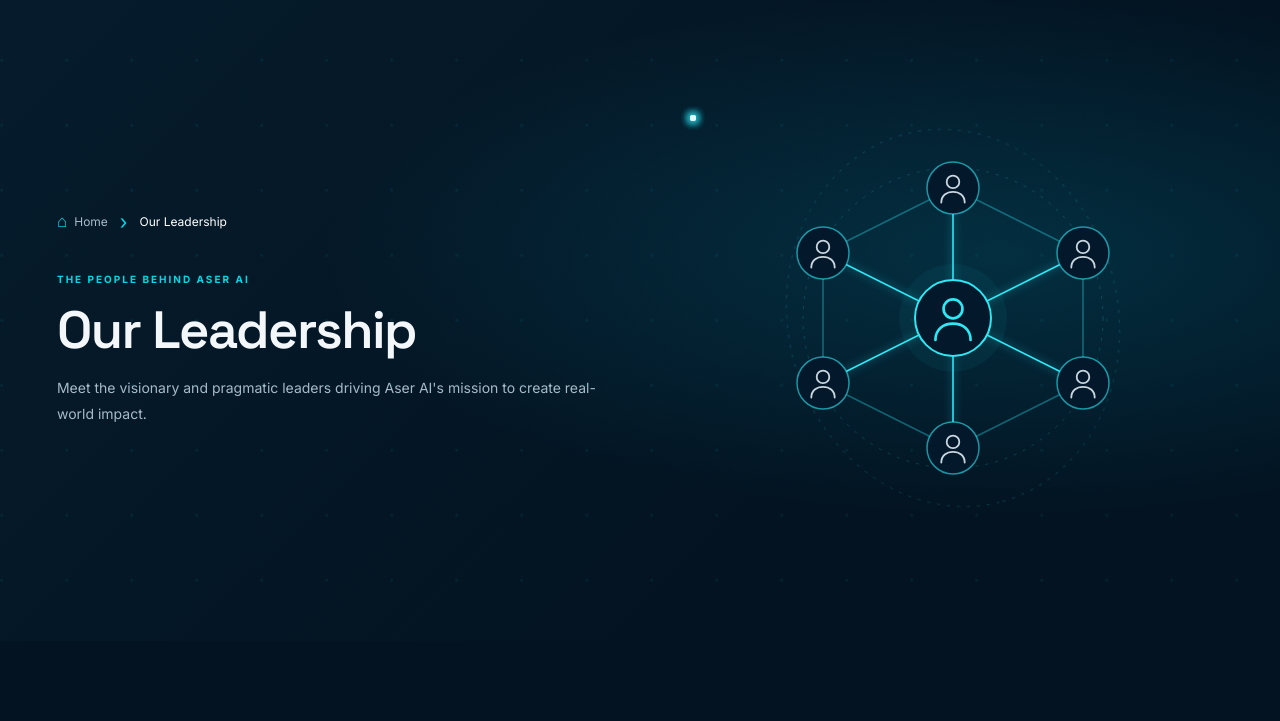
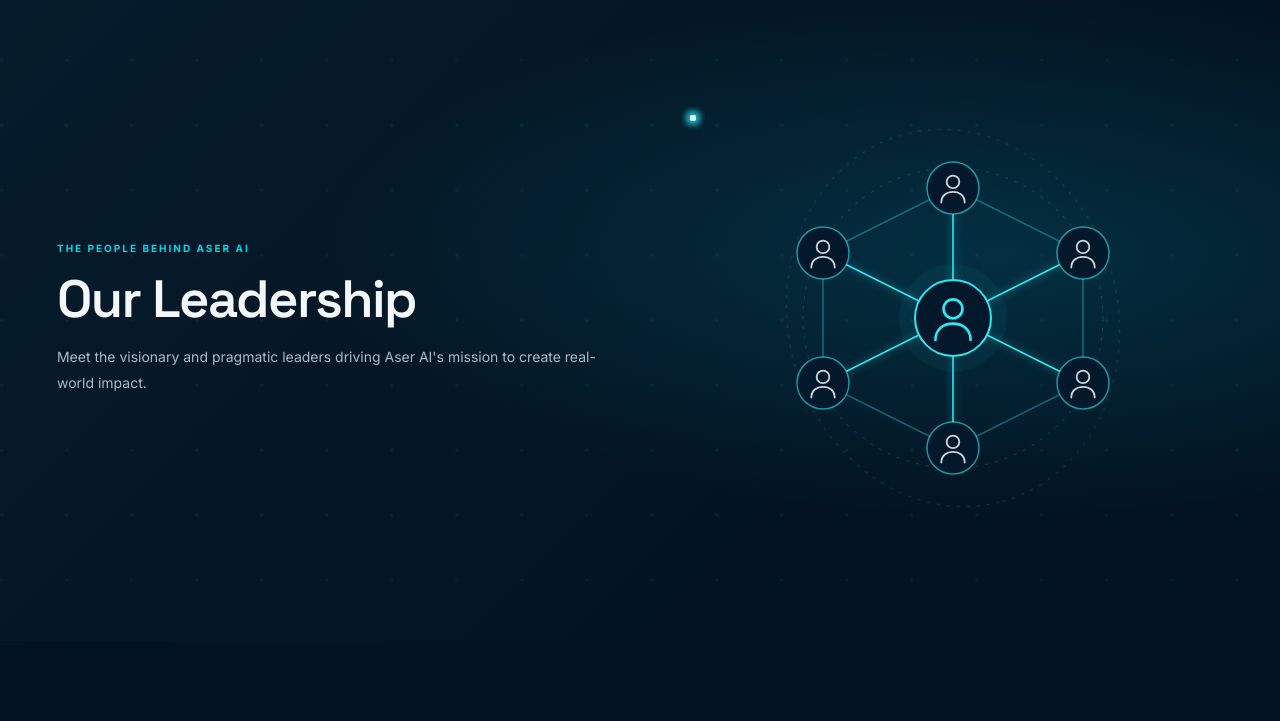
Before and after one commit to SandeepKumarThakur1/Aser-Ai, a plain HTML site: page team.html in a window 1280 px wide. Shown: the part 79-800 px from the top of the page. Drawn offline with Linux system fonts and the light colour scheme; animation ran at ten frames a second.

```diff
--- a/team.html
+++ b/team.html
@@ -104,13 +104,13 @@
 
                 <div class="team-hero-content">
 
-                    <div class="team-breadcrumb">
+                    <!-- <div class="team-breadcrumb">
                         <a href="./index.html">
                             <span>⌂</span> Home
                         </a>
                         <span class="breadcrumb-arrow">›</span>
                         <span class="current-page">Our Leadership</span>
-                    </div>
+                    </div> -->
 
                     <span class="team-eyebrow">
                         THE PEOPLE BEHIND ASER AI
```
